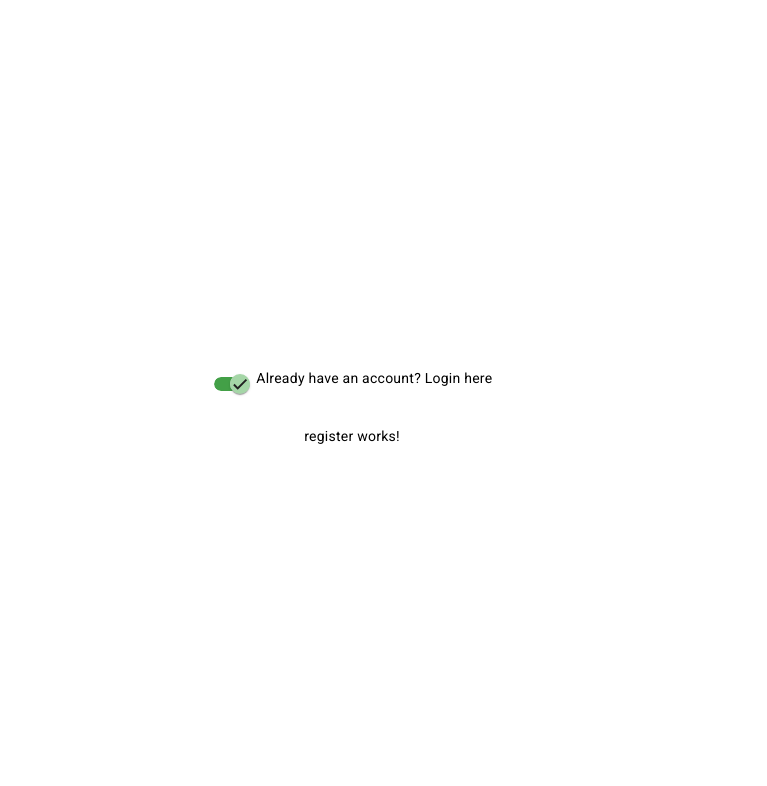
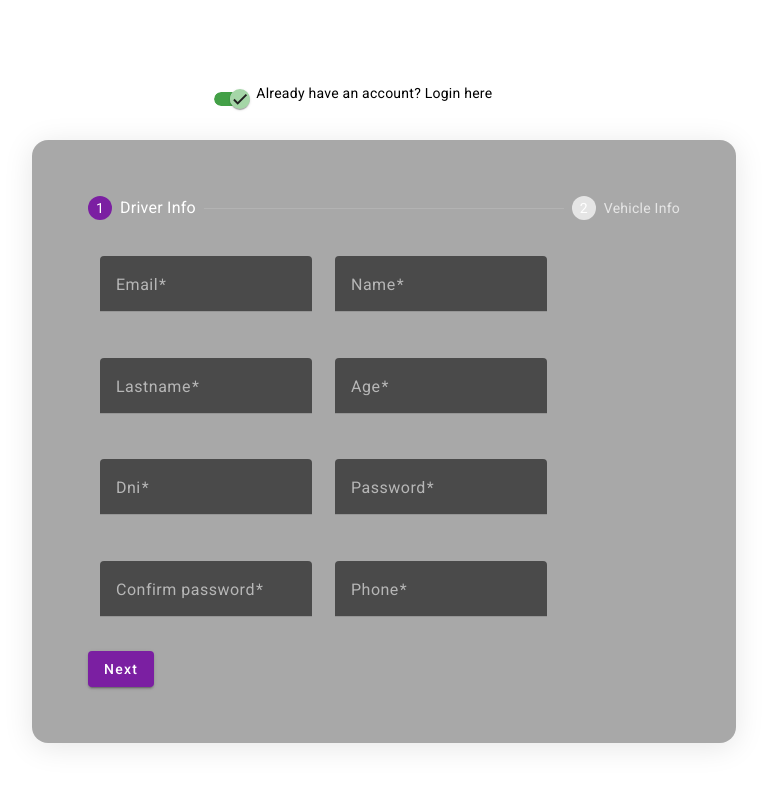
Before and after one commit to JessiLopezObando/CargoTransportationFrontend, an Angular app: page /login in a window 1280 px wide. Both pictures are taken after a click on the switch 519 px from the left and 247 px from the top of the page. Shown: the top 786 px of the page, without its empty margins (288-1055 px from the left). Built offline with nearby package versions, Linux system fonts and the light colour scheme.

Commit message:
login page with forms done

```diff
--- a/src/app/components/forms/login/login.component.html
+++ b/src/app/components/forms/login/login.component.html
@@ -1,5 +1,5 @@
 <div class="sign--container">
-    <form [formGroup]="myForm" (ngSubmit)="onSubmit(myForm)" class="sign--form">
+    <form [formGroup]="myForm" (ngSubmit)="loggin()" class="sign--form">
       <h1 class="sign--title">Login</h1>
       <mat-form-field appearance="fill">
         <mat-label>Email</mat-label>
--- a/src/app/components/forms/login/login.component.ts
+++ b/src/app/components/forms/login/login.component.ts
@@ -1,4 +1,4 @@
-import { Component } from '@angular/core';
+import { Component, EventEmitter, Output } from '@angular/core';
 import {
   FormBuilder,
   FormControl,
@@ -27,12 +27,8 @@ export class LoginComponent {
     });
   }
 
-  async onSubmit(form: FormGroup) {
-    try {
-
-    } catch (err) {
-      console.log(err);
-    }
+  loggin() {
+    console.log(this.myForm.value);
   }
 
   get email() {
--- a/src/app/components/forms/register/register.component.html
+++ b/src/app/components/forms/register/register.component.html
@@ -1 +1,22 @@
-<p>register works!</p>
+<div class="sign--container">
+      <mat-stepper [linear]="isLinear" #stepper class="register--stepper">
+        <mat-step [stepControl]="firstFormGroup">
+          <form [formGroup]="firstFormGroup">
+            <ng-template matStepLabel>Driver Info</ng-template>
+            <app-driver [buttonText]="'next'" (infoDriver)="driverInfo($event)"></app-driver>
+            <div>
+              <button mat-raised-button color="primary" matStepperNext>Next</button>
+            </div>
+          </form>
+        </mat-step>
+        <mat-step [stepControl]="secondFormGroup" label="Vehicle Info">
+          <form [formGroup]="secondFormGroup">
+            <app-vehicle (infoVehicle)="vehicleInfo($event)"></app-vehicle>
+            <div>
+              <button mat-button matStepperPrevious>Back</button>
+              <button mat-raised-button color="primary" (click)="registerDriver()">Register</button>
+            </div>
+          </form>
+        </mat-step>
+      </mat-stepper>
+    </div>
--- a/src/app/components/forms/register/register.component.scss
+++ b/src/app/components/forms/register/register.component.scss
@@ -0,0 +1,18 @@
+.sign--container {
+  width: 50vw;
+}
+
+.register--stepper {
+  border-radius: 5px;
+  display: flex;
+  flex-direction: column;
+  padding: 5%;
+  width: 100%;
+  /* From https://css.glass */
+  background: rgba(0, 0, 0, 0.34);
+  border-radius: 16px;
+  box-shadow: 0 4px 30px rgba(0, 0, 0, 0.1);
+  backdrop-filter: blur(10.3px);
+  -webkit-backdrop-filter: blur(10.3px);
+
+}
--- a/src/app/components/forms/register/register.component.ts
+++ b/src/app/components/forms/register/register.component.ts
@@ -1,4 +1,6 @@
 import { Component } from '@angular/core';
+import { FormBuilder, FormGroup, Validators } from '@angular/forms';
+import { Driver } from 'src/app/models/driver';
 
 @Component({
   selector: 'app-register',
@@ -7,4 +9,45 @@ import { Component } from '@angular/core';
 })
 export class RegisterComponent {
 
+  firstFormGroup: FormGroup = new FormGroup({});
+  secondFormGroup: FormGroup = new FormGroup({});
+  isLinear = true;
+
+  constructor() {}
+
+  driverInfo(myForm:FormGroup){
+    this.firstFormGroup = myForm;
+  }
+
+  vehicleInfo(myForm:FormGroup){
+    this.secondFormGroup = myForm;
+  }
+
+  registerDriver(){
+    const driver:Driver = {
+      name: this.firstFormGroup.get('name')?.value,
+      lastName: this.firstFormGroup.get('lastName')?.value,
+      email: this.firstFormGroup.get('email')?.value,
+      dni: this.firstFormGroup.get('dni')?.value,
+      phone: this.firstFormGroup.get('phone')?.value,
+      age: this.firstFormGroup.get('age')?.value,
+      vehicle: {
+        plate: this.secondFormGroup.get('plate')?.value,
+        brand: this.secondFormGroup.get('brand')?.value,
+        model: this.secondFormGroup.get('model')?.value,
+        color: this.secondFormGroup.get('color')?.value,
+        type: this.secondFormGroup.get('type')?.value,
+        totalCapacity: this.secondFormGroup.get('totalCapacity')?.value,
+      }
+    }
+
+    const credentials = {
+      email: this.firstFormGroup.get('email')?.value,
+      password: this.firstFormGroup.get('password')?.value
+    }
+
+
+
+  }
+
 }
--- a/src/app/pages/login-page/login-page.component.html
+++ b/src/app/pages/login-page/login-page.component.html
@@ -1,9 +1,7 @@
 <div class="container--form">
   <mat-slide-toggle (change)="onClickSlideToggle()" class="slide--option">
     <p>
-            {{
-                showText
-              }}
+      {{ showText }}
     </p>
   </mat-slide-toggle>
 
```
Lines whose indentation alone changed are shown as unchanged.
